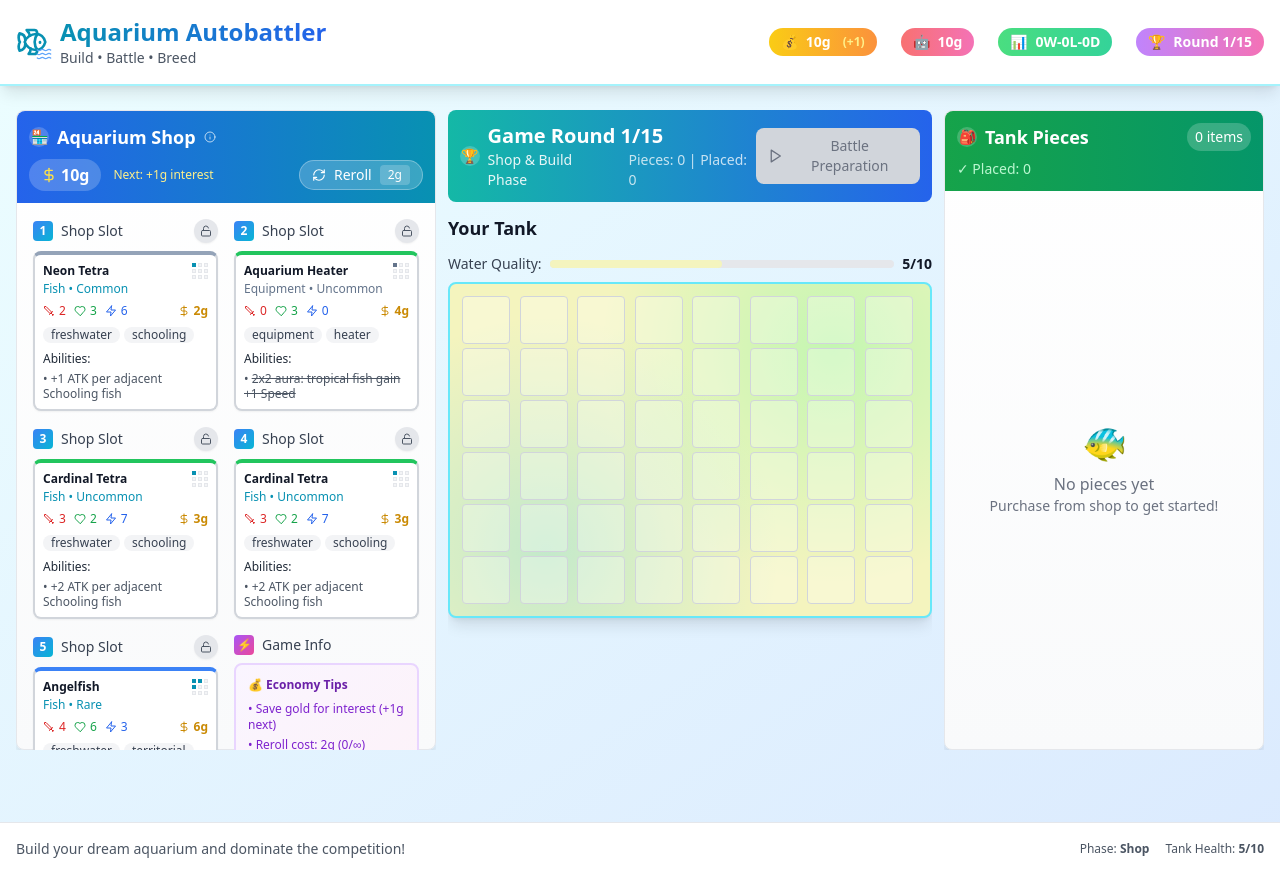
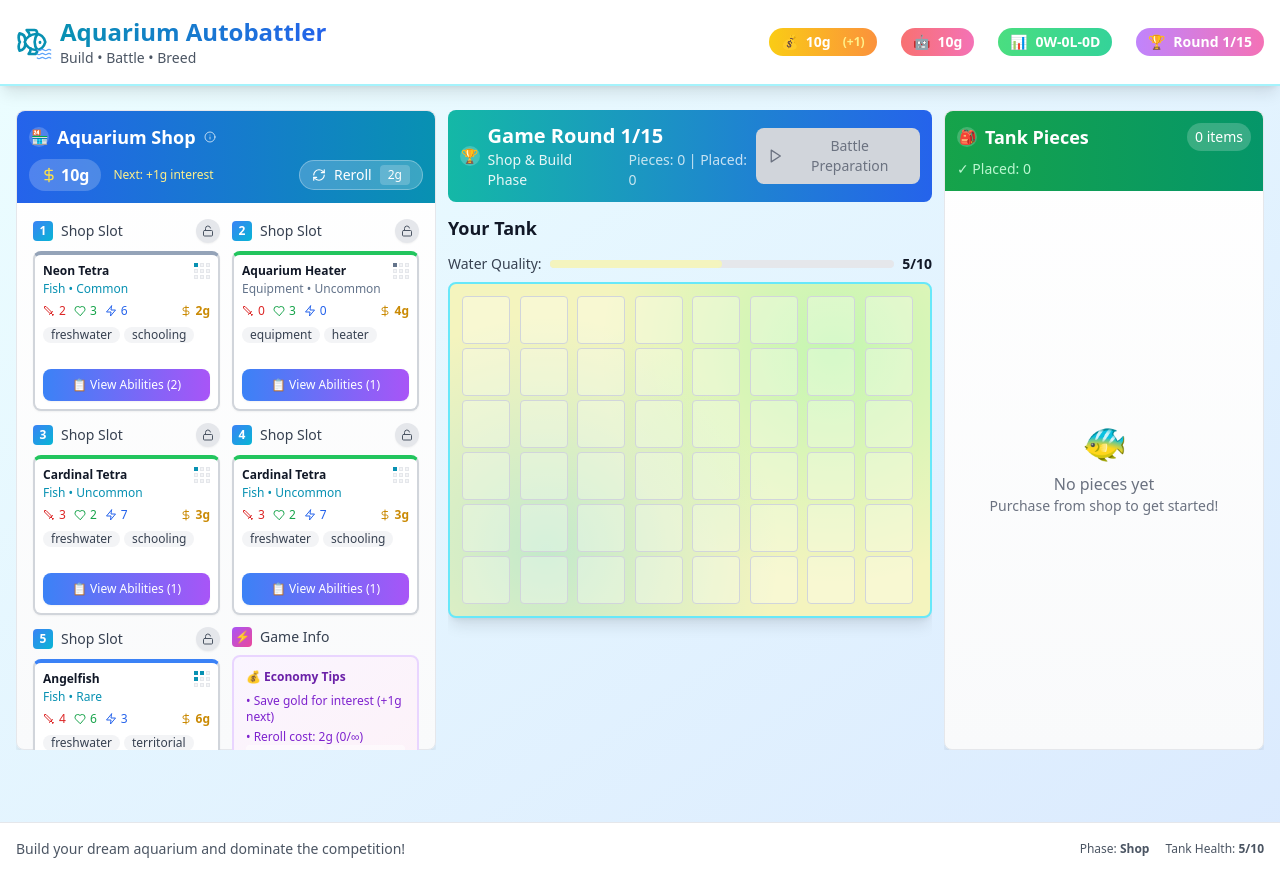
Before and after one commit to SobieskiCodes/aquarium-autobattle, a React (Vite) app: page / in a window 1280 px wide. Built offline with nearby package versions, Linux system fonts and the light colour scheme.

Commit message:
Add abilities hover tooltip to shop cards

```diff
--- a/src/components/PieceCard.tsx
+++ b/src/components/PieceCard.tsx
@@ -225,28 +225,38 @@ export const PieceCard: React.FC<PieceCardProps> = ({
         ))}
       </div>
 
-      {/* Abilities */}
+      {/* Abilities Button with Hover Tooltip */}
       {piece.abilities && piece.abilities.length > 0 && (
-        <div className="text-xs text-gray-600 flex-1 flex flex-col min-h-0">
-          <div className="font-medium mb-1 text-gray-800">Abilities:</div>
-          <ul className="space-y-0.5 text-xs flex-1 overflow-y-auto">
-            {piece.abilities.slice(0, isInShop ? 2 : 3).map((ability, index) => (
-              <li key={index} className="leading-tight text-xs">
-                • <span dangerouslySetInnerHTML={{ __html: ability.replace(/~~(.+?)~~/g, '<del>$1</del>') }} />
+        <div className="relative group flex-1 flex flex-col justify-end">
+          <button className="w-full bg-gradient-to-r from-blue-500 to-purple-500 text-white text-xs font-medium py-2 px-3 rounded-lg hover:from-blue-600 hover:to-purple-600 transition-all duration-200 shadow-sm">
+            📋 View Abilities ({piece.abilities.length})
+          </button>
+
+          {/* Hover Tooltip */}
+          <div className="absolute bottom-full left-0 right-0 mb-2 bg-gray-900 text-white p-3 rounded-lg shadow-xl opacity-0 group-hover:opacity-100 transition-opacity duration-200 pointer-events-none z-50 max-w-xs">
+            <div className="text-xs font-bold mb-2 text-blue-300">Abilities:</div>
+            <ul className="space-y-1 text-xs">
+              {piece.abilities.map((ability, index) => (
+                <li key={index} className="leading-tight">
+                  • <span dangerouslySetInnerHTML={{ __html: ability.replace(/~~(.+?)~~/g, '<del class="opacity-60">$1</del>') }} />
                 </li>
               ))}
               {piece.type === 'consumable' && (
-              <li className="text-orange-600 font-medium text-xs">⚡ Consumed at battle start if placed</li>
+                <li className="text-orange-400 font-medium mt-2">
+                  ⚡ Consumed at battle start if placed
+                </li>
               )}
               {!piece.position && showSellOption && piece.type === 'consumable' && (
-             <li className="text-red-600 font-medium text-xs">⚠️ Will disappear if not placed before battle!</li>
+                <li className="text-red-400 font-medium">
+                  ⚠️ Will disappear if not placed before battle!
+                </li>
               )}
             </ul>
 
-          {/* Show consumed items summary */}
+            {/* Show consumed items summary in tooltip */}
             {hasConsumedItems && (
-            <div className="mt-1 pt-1 border-t border-gray-200 min-h-0">
-              <div className="text-xs font-medium text-orange-600 mb-1">
+              <div className="mt-2 pt-2 border-t border-gray-700">
+                <div className="text-xs font-medium text-orange-400 mb-1">
                   Consumed Items ({consumedCount}):
                 </div>
                 {(() => {
@@ -258,26 +268,23 @@ export const PieceCard: React.FC<PieceCardProps> = ({
                   });
 
                   const groupedEntries = Array.from(consumedGroups.entries());
-                const displayEntries = groupedEntries.slice(0, 2);
-                const remainingCount = groupedEntries.length > 2 ? groupedEntries.length - 2 : 0;
 
                   return (
-                  <div className="text-xs text-orange-700">
-                    {displayEntries.map(([name, count], index) => (
-                      <div key={index} className="truncate">
+                    <div className="text-xs text-orange-300">
+                      {groupedEntries.map(([name, count], index) => (
+                        <div key={index}>
                           • {name}{count > 1 ? ` (×${count})` : ''}
                         </div>
                       ))}
-                    {remainingCount > 0 && (
-                      <div className="text-xs text-gray-500">
-                        +{remainingCount} more type{remainingCount > 1 ? 's' : ''}...
-                      </div>
-                    )}
                     </div>
                   );
                 })()}
               </div>
             )}
+
+            {/* Tooltip Arrow */}
+            <div className="absolute top-full left-1/2 transform -translate-x-1/2 w-0 h-0 border-l-4 border-r-4 border-t-4 border-transparent border-t-gray-900"></div>
+          </div>
         </div>
       )}
     </div>
--- a/src/components/Shop.tsx
+++ b/src/components/Shop.tsx
@@ -88,7 +88,7 @@ export const Shop: React.FC<ShopProps> = ({
 
       {/* Shop Items */}
       <div className="flex-1 p-4 min-h-0">
-        <div className="grid grid-cols-2 gap-4 h-full">
+        <div className="grid grid-cols-2 gap-3 h-full">
           {/* First 5 shop slots */}
           {pieces.map((piece, index) => (
             <div key={piece ? piece.id : `empty-${index}`} className="relative">
@@ -130,7 +130,7 @@ export const Shop: React.FC<ShopProps> = ({
                   />
                 </div>
               ) : (
-                <div className="h-40 border-2 border-dashed border-gray-300 rounded-lg flex flex-col items-center justify-center text-gray-400 bg-gray-50">
+                <div className="h-32 border-2 border-dashed border-gray-300 rounded-lg flex flex-col items-center justify-center text-gray-400 bg-gray-50">
                   <div className="text-2xl mb-1">📦</div>
                   <span className="text-sm font-medium">Sold Out</span>
                 </div>
@@ -149,7 +149,7 @@ export const Shop: React.FC<ShopProps> = ({
               </div>
             </div>
 
-            <div className="h-40 bg-gradient-to-br from-purple-50 to-pink-50 border-2 border-purple-200 rounded-lg p-3 flex flex-col justify-between">
+            <div className="h-32 bg-gradient-to-br from-purple-50 to-pink-50 border-2 border-purple-200 rounded-lg p-3 flex flex-col justify-between">
               <div className="space-y-2">
                 <div className="text-xs font-bold text-purple-800">💰 Economy Tips</div>
                 <div className="text-xs text-purple-700 space-y-1">
```
Lines whose indentation alone changed are shown as unchanged.
